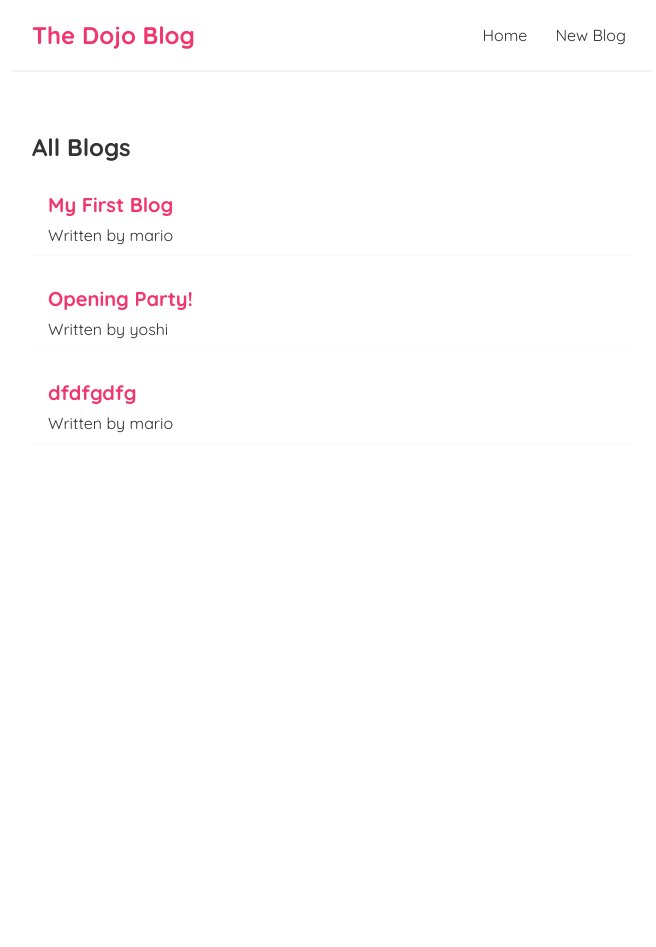
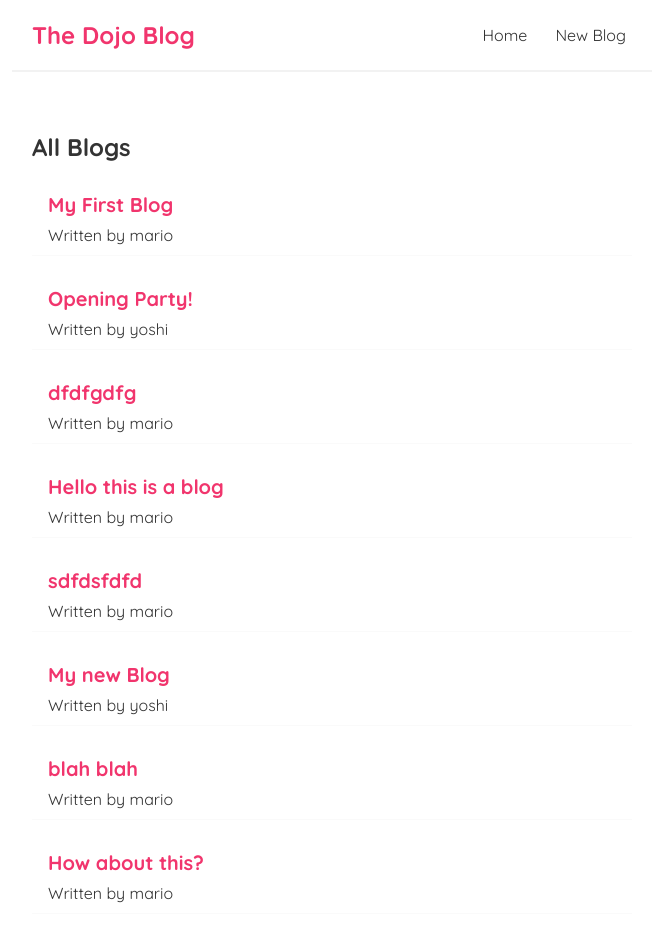
Before and after one commit to cheeseStack/React_basic, a React (Create React App) app in the folder dojo-blog/: page / in a window 1280 px wide. Shown: the top 947 px of the page, without its empty margins (308-964 px from the left). Before the commit the page ends 800 px from the top, so only its background shows below. Built offline with nearby package versions, Linux system fonts and the light colour scheme; data requests are answered from the project's data file.

Commit message:
useNavigate imported and used rto redirect users to the Home page once blog submitted

```diff
--- a/dojo-blog/data/db.json
+++ b/dojo-blog/data/db.json
@@ -17,6 +17,42 @@
       "body": "jujqwrqweq42334567",
       "author": "mario",
       "id": 3
+    },
+    {
+      "title": "Hello this is a blog",
+      "body": "blah vlah fjflkjsdfposdjflskj",
+      "author": "mario",
+      "id": 4
+    },
+    {
+      "title": "sdfdsfdfd",
+      "body": "dsfsdfsdf",
+      "author": "mario",
+      "id": 5
+    },
+    {
+      "title": "My new Blog",
+      "body": "This is a new blog",
+      "author": "yoshi",
+      "id": 6
+    },
+    {
+      "title": "blah blah",
+      "body": "Testing",
+      "author": "mario",
+      "id": 7
+    },
+    {
+      "title": "How about this?",
+      "body": "navigate({ pathname: './webpage/path' }) ",
+      "author": "mario",
+      "id": 8
+    },
+    {
+      "title": "Keith",
+      "body": "navigate({ pathname: './webpage/path' }) ",
+      "author": "mario",
+      "id": 9
     }
   ]
 }
--- a/dojo-blog/src/BlogDetails.js
+++ b/dojo-blog/src/BlogDetails.js
@@ -3,7 +3,7 @@ import useFetch from "./useFetch";
 
 const BlogDetails  = () => {
     const { id } = useParams();
-    const { data: blog, error, isPending } = useFetch('http://localhost:8000/blogs/' + id);
+    const { data: blog, error, isPending } = useFetch('http://localhost:3001/blogs/' + id);
 
     return (
         <div className="blog-details">
--- a/dojo-blog/src/Create.js
+++ b/dojo-blog/src/Create.js
@@ -1,10 +1,12 @@
 import { useState } from "react";
+import { useNavigate } from 'react-router-dom';
 
 const Create = () => {
     const [title, setTitle] = useState('');
     const [body, setBody] = useState('');
     const [author, setAuthor] = useState('mario');
     const [isPending, setIsPending] = useState(false); // this is for the blog form submission
+    const navigate = useNavigate();
 
     // submit event for the form:
     const handleSubmit = (e) => {
@@ -13,14 +15,17 @@ const Create = () => {
 
         setIsPending('true'); //this shows a loading message when blog submitted
 
-        fetch('http://localhost:8000/blogs', {
+        fetch('http://localhost:3001/blogs', {
             method: 'POST',
             headers: { "Content-Type": "application/json" },
             body: JSON.stringify(blog)
         }).then ( () => {
             console.log('new blog added');
             setIsPending('false');
+            // history.go(-1); //this would take the user back one step, from the last page visitied
+            navigate({ pathname: '/' });
         })
+
     }
     return (
         <div className="create">
--- a/dojo-blog/src/Home.js
+++ b/dojo-blog/src/Home.js
@@ -2,7 +2,7 @@ import BlogList from './BlogList';
 import useFetch from './useFetch';
 
 const Home = () => {
-    const { data: blogs, isPending, error } = useFetch('http://localhost:8000/blogs');
+    const { data: blogs, isPending, error } = useFetch('http://localhost:3001/blogs');
 
     return (
         <div className="home">
```
